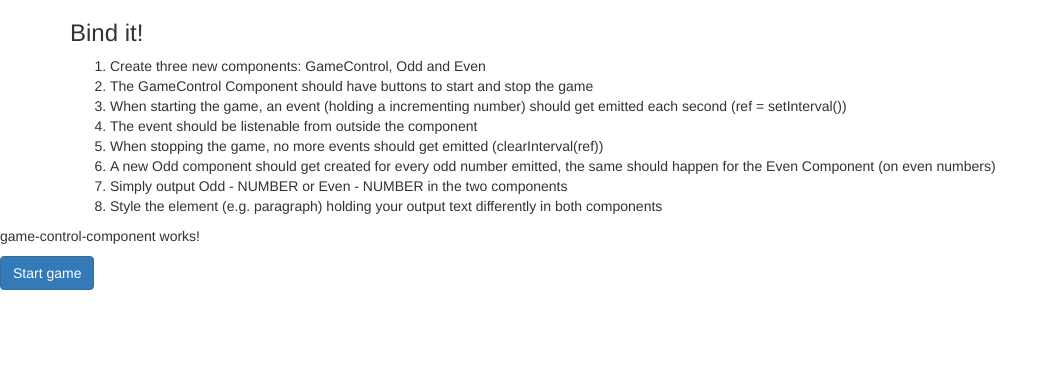
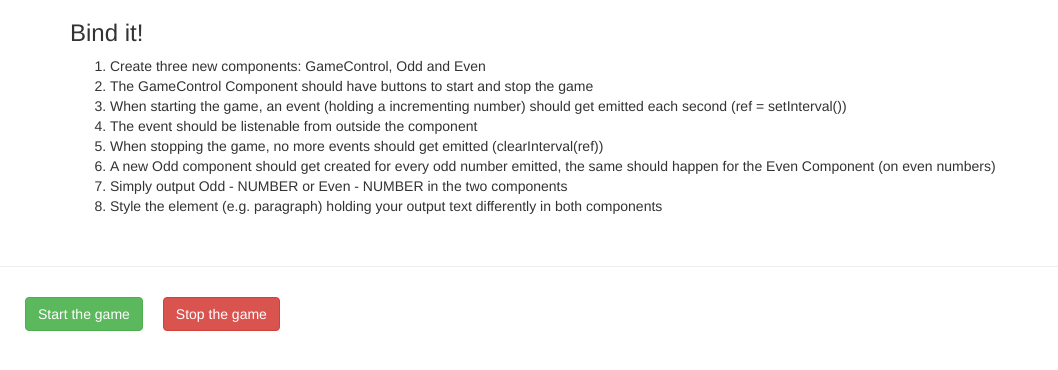
Before and after one commit to DevinAnnunzio/Angular-Assignment-4, an Angular app: page / in a window 1280 px wide. Shown: the top 370 px of the page, without its empty margins (0-1058 px from the left). Built offline with nearby package versions, Linux system fonts and the light colour scheme.

Commit message:
Feat: added odd / even componenets

```diff
--- a/src/app/app.component.html
+++ b/src/app/app.component.html
@@ -15,6 +15,7 @@
     </div>
   </div>
 </div>
-
+<br>
+<hr>
 
 <app-game-control-component></app-game-control-component>
--- a/src/app/app.module.ts
+++ b/src/app/app.module.ts
@@ -4,11 +4,15 @@ import { BrowserModule } from '@angular/platform-browser';
 import { AppComponent } from './app.component';
 import { FormsModule } from '@angular/forms';
 import { GameControlComponentComponent } from './game-control/game-control-component/game-control-component.component';
+import { OddComponentComponent } from './game-control/odd-component/odd-component.component';
+import { EvenComponentComponent } from './game-control/even-component/even-component.component';
 
 @NgModule({
   declarations: [
     AppComponent,
-    GameControlComponentComponent
+    GameControlComponentComponent,
+    OddComponentComponent,
+    EvenComponentComponent
   ],
   imports: [
     BrowserModule,
--- /dev/null
+++ b/src/app/game-control/even-component/even-component.component.html
@@ -0,0 +1 @@
+<p>even-component works!</p>
--- a/src/app/game-control/game-control-component/game-control-component.component.css
+++ b/src/app/game-control/game-control-component/game-control-component.component.css
@@ -0,0 +1,3 @@
+.btn-spacing{
+    margin: 10px;
+}
--- a/src/app/game-control/game-control-component/game-control-component.component.html
+++ b/src/app/game-control/game-control-component/game-control-component.component.html
@@ -1,3 +1,5 @@
-<p>game-control-component works!</p>
 
-<button class="btn btn-primary">Start game</button>
+<div class="col-xs-3">
+    <button class="btn btn-success btn-spacing">Start the game</button>
+    <button class="btn btn-danger btn-spacing">Stop the game</button>
+</div>
--- /dev/null
+++ b/src/app/game-control/odd-component/odd-component.component.html
@@ -0,0 +1 @@
+<p>odd-component works!</p>
```
Also changed, not shown: src/app/game-control/even-component/even-component.component.ts (added, +10 -0 lines), src/app/game-control/odd-component/odd-component.component.ts (added, +10 -0 lines), src/app/game-control/even-component/even-component.component.css (added), src/app/game-control/odd-component/odd-component.component.css (added), 2 other files (tests, documents, lock files or other folders).
